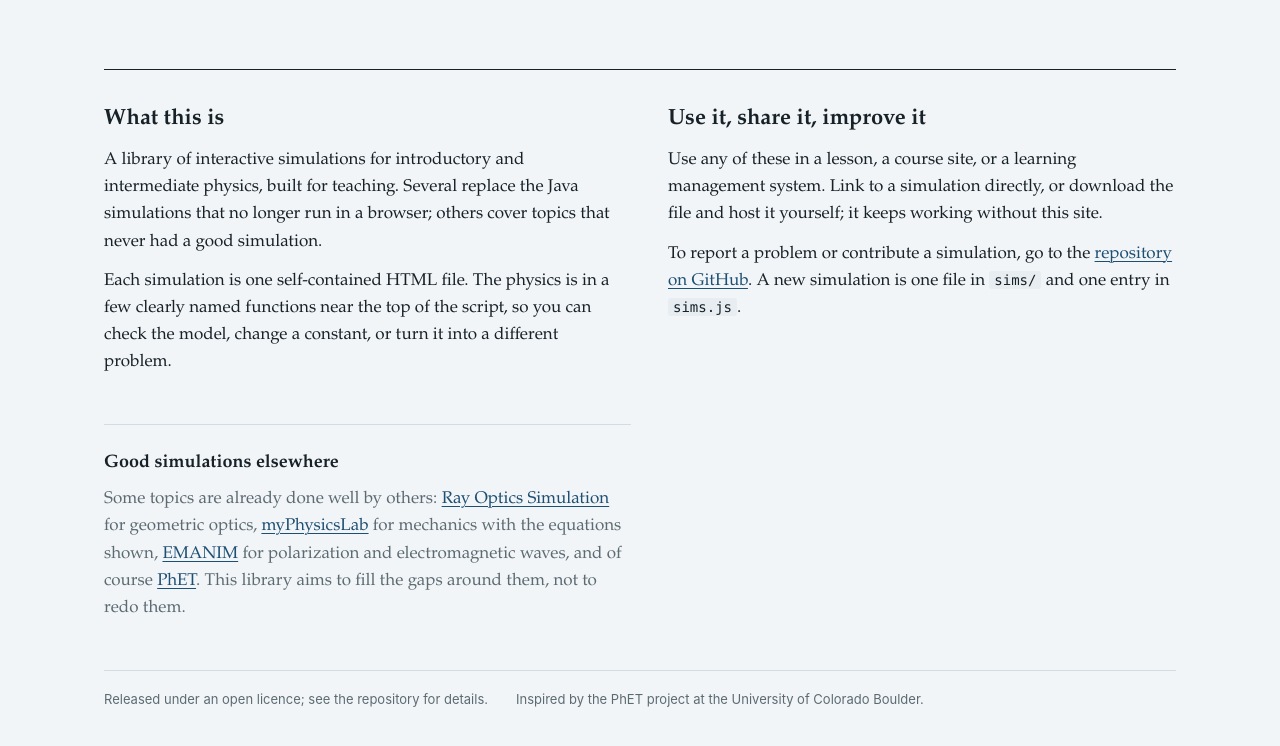
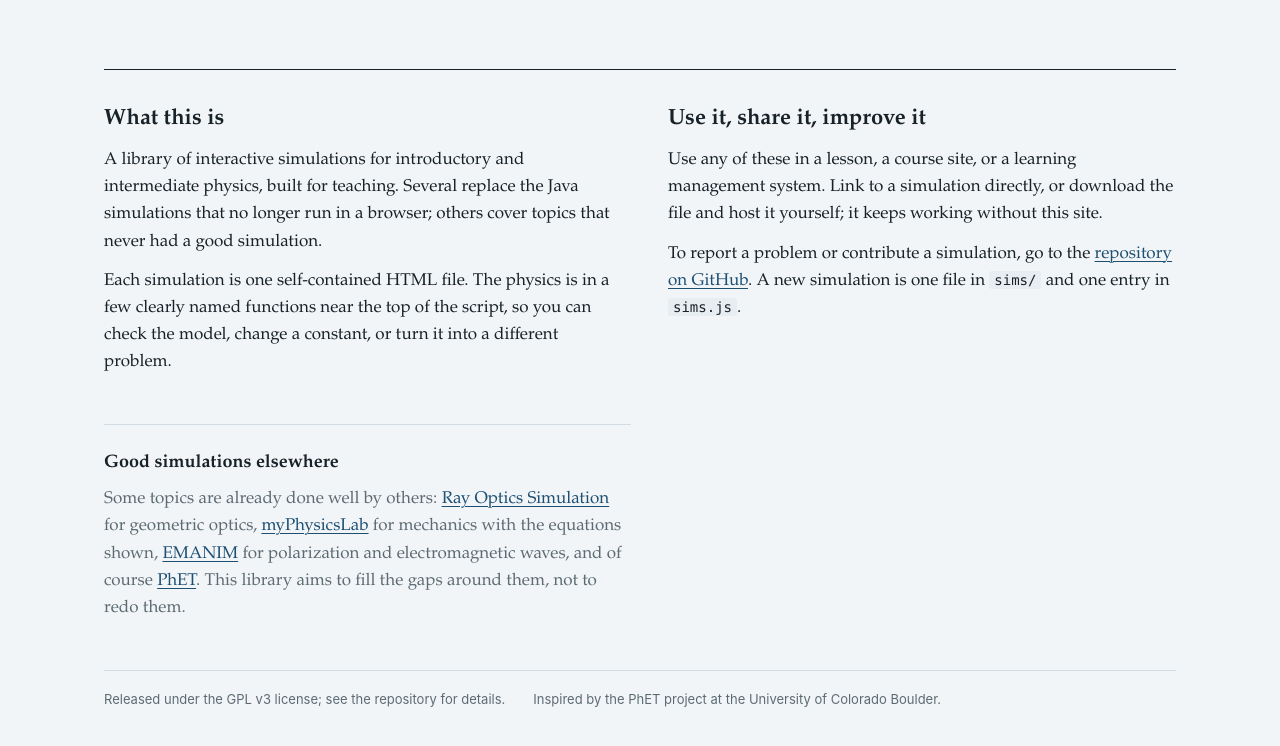
Before and after one commit to widener-physics/opensims, a plain HTML site: page index.html in a window 1280 px wide. Shown: the part 1668-2414 px from the top of the page. Drawn offline with Linux system fonts and the light colour scheme.

Commit message:
updated index

```diff
--- a/index.html
+++ b/index.html
@@ -151,7 +151,7 @@
   </section>
 
   <footer>
-    <span id="license">Released under an open licence; see the repository for details.</span>
+    <span id="license">Released under the GPL v3 license; see the repository for details.</span>
     <span>Inspired by the PhET project at the University of Colorado Boulder.</span>
   </footer>
 </main>
```
